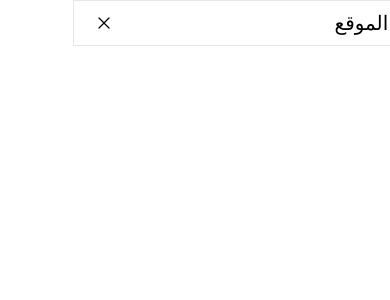
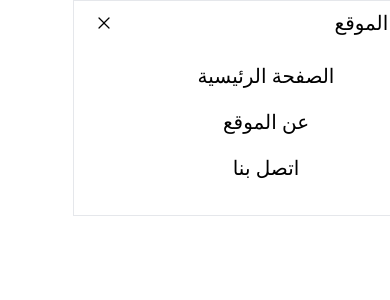
Before and after one commit to jclark1913/arabic-wordpress-cms-react-boilerplate, a React (Vite) app: page / in a window 390 px wide. Both pictures are taken after a click on the button 31 px from the left and 23 px from the top of the page. Shown: the top 300 px of the page. Built offline with nearby package versions, Linux system fonts and the light colour scheme.

Commit message:
Add menuoverlay to navbar on mobile

```diff
--- /dev/null
+++ b/src/MenuOverlay.tsx
@@ -0,0 +1,25 @@
+import React from "react";
+import { Link } from "react-router-dom";
+
+interface MenuOverlayProps {
+  navLinks: { path: string; title: string }[];
+}
+
+const MenuOverlay: React.FC<MenuOverlayProps> = ({ navLinks }) => {
+  return (
+    <ul className="flex flex-col py-4 items-center">
+      {navLinks.map((link, index) => (
+        <li key={index}>
+          <Link
+            className="flex py-2 pl-3 pr-4 border border-transparent"
+            to={link.path}
+          >
+            {link.title}
+          </Link>
+        </li>
+      ))}
+    </ul>
+  );
+};
+
+export default MenuOverlay;
--- a/src/NavBar.tsx
+++ b/src/NavBar.tsx
@@ -2,15 +2,16 @@ import { SITE_TITLE, NAV_LINKS } from "./constants/titles";
 import { Link } from "react-router-dom";
 import { Bars3Icon, XMarkIcon } from "@heroicons/react/24/solid";
 import { useState } from "react";
+import MenuOverlay from "./MenuOverlay";
 
 const NavBar: React.FC = () => {
   const [navBarOpen, setNavBarOpen] = useState(false);
 
   return (
-    <nav className="flex justify-between border border-b lg:py-5 py-2 text-xl lg:px-10 px-5 flex-wrap align-middle">
-      <div className="">
+    <nav className="flex border border-b lg:py-5 py-2 text-xl lg:px-10 px-5 flex-wrap">
+      <div className="flex container flex-wrap items-center justify-between mx-auto">
         <Link to="/">{SITE_TITLE}</Link>
-      </div>
+
         <div className="sm:hidden flex align-middle">
           {!navBarOpen ? (
             <button
@@ -21,7 +22,7 @@ const NavBar: React.FC = () => {
             </button>
           ) : (
             <button
-          className="flex items-center"
+              className="flex items-center align-middle"
               onClick={() => setNavBarOpen(false)}
             >
               <XMarkIcon className="h-5 w-5" />
@@ -35,6 +36,10 @@ const NavBar: React.FC = () => {
             </Link>
           ))}
         </div>
+      </div>
+      <div className="sm:hidden w-full">
+        {navBarOpen ? <MenuOverlay navLinks={NAV_LINKS} /> : null}
+      </div>
     </nav>
   );
 };
```
Lines whose indentation alone changed are shown as unchanged.
